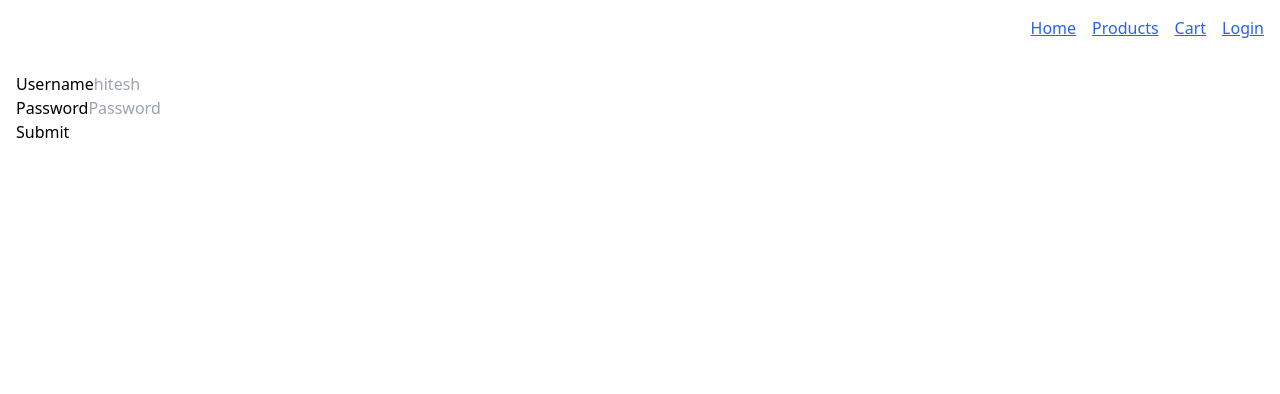
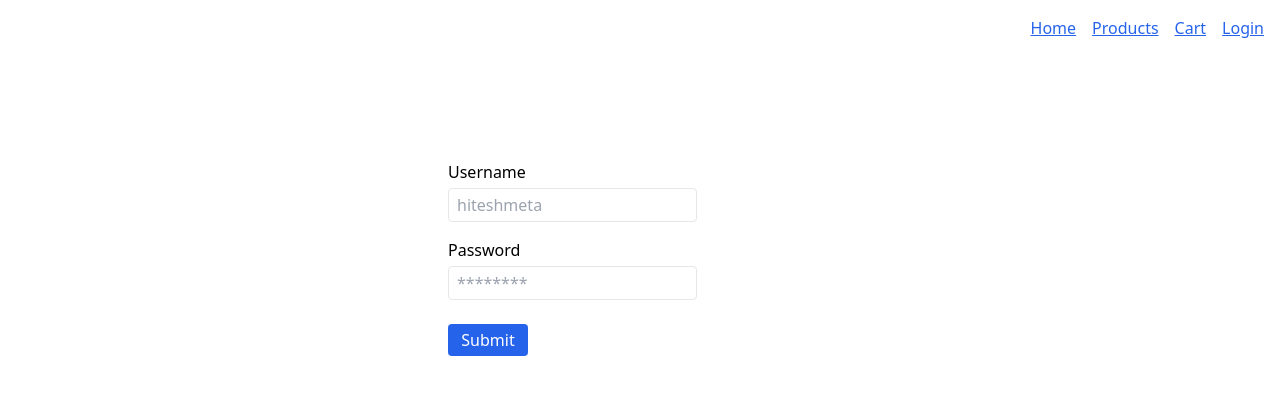
Before and after one commit to hiteshmeta85/ecommerce-web, a Next.js app: page /login in a window 1280 px wide. Shown: the top 394 px of the page. Built offline with nearby package versions, Linux system fonts and the light colour scheme.

Commit message:
Add custom styles to input component

```diff
--- /dev/null
+++ b/components/Input.tsx
@@ -0,0 +1,39 @@
+import React, {ChangeEvent} from 'react';
+
+interface Props {
+  type: string
+  label: string;
+  value: string;
+  setState: ((string: string) => void);
+  placeholder: string;
+  isRequired: boolean;
+}
+
+function Input(props: Props) {
+  const {label, value, isRequired, placeholder, setState, type} = props
+
+  const handleChange = (event: ChangeEvent<HTMLInputElement>) => {
+    return setState(event.target.value)
+  }
+
+  if (type === "text" || "password" || "email")
+    return (
+      <div className="py-2">
+        <label>{label}</label>
+        <input
+          name="text"
+          type={type}
+          value={value}
+          onChange={(event) => handleChange(event)}
+          required={isRequired}
+          placeholder={placeholder || ''}
+          autoComplete={'off'}
+          className="block border font-light border-1 py-1 px-2 rounded mt-1"
+        />
+      </div>
+    );
+
+  return null
+}
+
+export default Input;
--- a/components/TextInput.tsx
+++ /dev/null
@@ -1,34 +0,0 @@
-import React, {ChangeEvent} from 'react';
-
-interface Props {
-  label: string;
-  value: string;
-  setState: ((string: string) => void);
-  placeholder: string;
-  isRequired: boolean;
-}
-
-function TextInput(props: Props) {
-  const {label, value, isRequired, placeholder, setState} = props
-
-  const handleChange = (event: ChangeEvent<HTMLInputElement>) => {
-    return setState(event.target.value)
-  }
-
-  return (
-    <div>
-      <label>{label}</label>
-      <input
-        name="text"
-        type="text"
-        value={value}
-        onChange={(event) => handleChange(event)}
-        required={isRequired}
-        placeholder={placeholder || ''}
-        autoComplete={'off'}
-      />
-    </div>
-  );
-}
-
-export default TextInput;
--- a/pages/login.tsx
+++ b/pages/login.tsx
@@ -1,35 +1,45 @@
 import {FormEvent, useState} from "react";
 import Layout from "../components/Layout";
-import TextInput from "../components/TextInput";
+import Input from "../components/Input";
+import {useRouter} from "next/router";
 
 export default function Login() {
+  const router = useRouter()
   const [username, setUsername] = useState<string>('')
   const [password, setPassword] = useState<string>('')
 
   const handleSubmit = (event: FormEvent) => {
     event.preventDefault()
     console.log([username, password])
+    router.push('/')
   }
 
   return (
     <Layout pageTitle="Login">
       <div className="container">
-        <form onSubmit={handleSubmit}>
-          <TextInput
+        <form onSubmit={handleSubmit} className="flex flex-col max-w-sm mx-auto lg:py-20">
+          <Input
+            type={'text'}
             label={'Username'}
             setState={setUsername}
             value={username}
-            placeholder={'hitesh'}
+            placeholder={'hiteshmeta'}
             isRequired={true}
           />
-          <TextInput
+          <Input
+            type={'password'}
             label={'Password'}
             value={password}
             setState={setPassword}
-            placeholder={'Password'}
+            placeholder={'********'}
             isRequired={true}
           />
-          <button type={"submit"}>Submit</button>
+          <button
+            type={"submit"}
+            className="rounded bg-blue-600 text-white px-2 py-1 w-20 text-center mt-4"
+          >
+            Submit
+          </button>
         </form>
       </div>
     </Layout>
```
